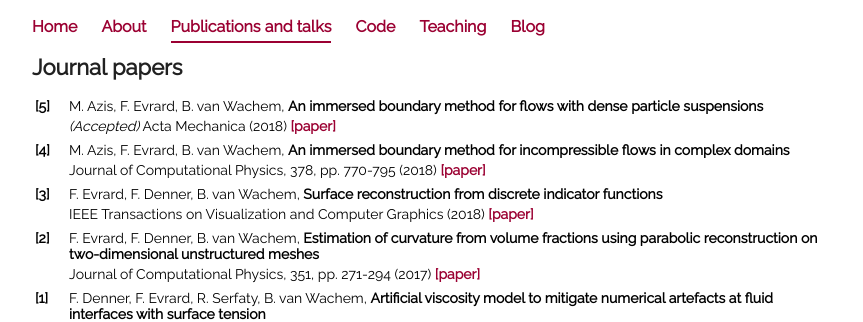
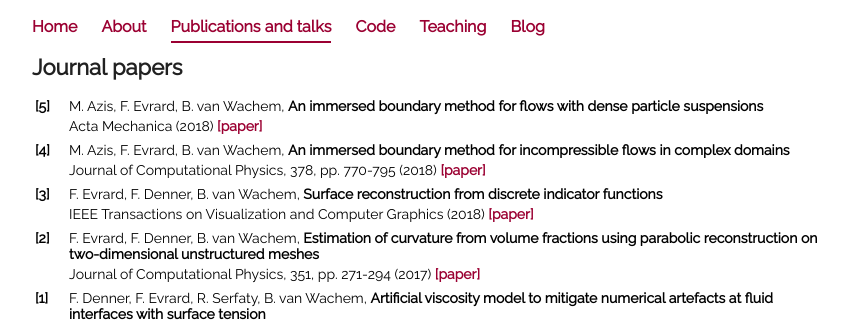
Before and after one commit to fabienevrard/fabienevrard.github.io, a Jekyll site: the page built from publications/index.html, in a window 1280 px wide. Shown: the top 322 px of the page, without its empty margins (208-1071 px from the left). Built offline with Jekyll 4.4.1, drawn with Linux system fonts in a browser that asks for light colours.

Commit message:
Update index.html

```diff
--- a/publications/index.html
+++ b/publications/index.html
@@ -14,7 +14,7 @@ title: Publications and talks
 		 </tr>
 		 <tr>
 			 <td></td>
-			 <td><i>(Accepted)</i> Acta Mechanica (2018) <b><a href="https://doi.org/10.1007/s00707-018-2296-y">[paper]</a></b></td>
+			 <td>Acta Mechanica (2018) <b><a href="https://doi.org/10.1007/s00707-018-2296-y">[paper]</a></b></td>
 		 </tr>
 		 <tr><td></td><td></td></tr>
 		 <tr>
```
